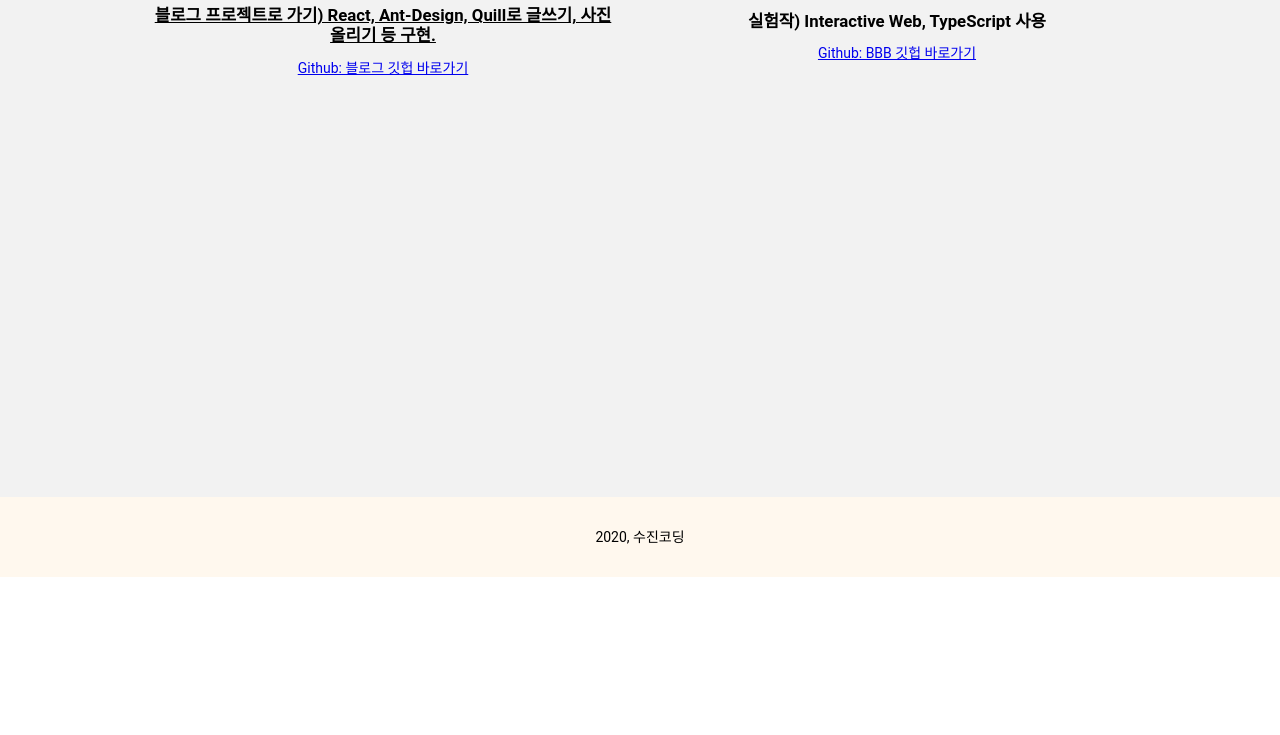
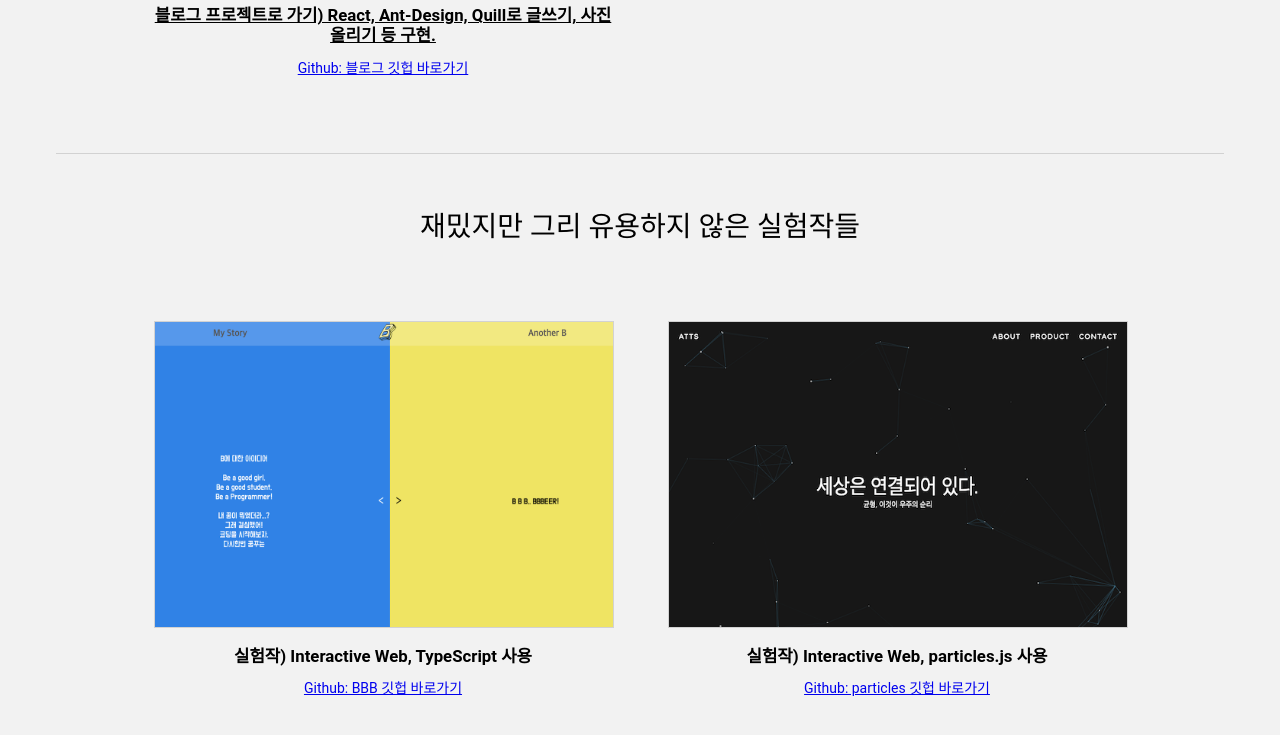
Before and after one commit to sujinlim0101/portfolio, a website: page projects.html in a window 1280 px wide. Shown: the part 1121-1856 px from the top of the page. Before the commit the page ends 1698 px from the top, so only its background shows below. Drawn offline with Linux system fonts and the light colour scheme.

Commit message:
Add project e

```diff
--- a/projects.html
+++ b/projects.html
@@ -58,6 +58,13 @@
                             </div>
                         </a>
                     </div>
+
+                </div>
+            </div>
+            <div class="experiment-container">
+                <div class="experiment-descritption">재밌지만 그리 유용하지 않은 실험작들</div>
+                <div class="img-container">
+                    <div class="grid-container">
                         <div class="project d">
                             <a class="web-link" href="https://master.d3e8bvmadwhrqz.amplifyapp.com/">
                                 <div>
@@ -69,8 +76,20 @@
                                 </div>
                             </a>
                         </div>
+                        <div class="project e">
+                            <a class="web-link" href="https://master.dv7kw3y7ob82i.amplifyapp.com/">
+                                <div>
+                                    <img src="./public/src/images/project/space.png">
+                                </div>
+                                <p>실험작) Interactive Web, particles.js 사용</p>
+                                <div class="github">
+                                    <a class="github-link" href="https://github.com/sujinlim0101/particles-css">Github: particles 깃헙 바로가기 </a>
+                                </div>
+                            </a>
+                        </div>
+                    </div>
+                </div>
 
-                </div>
             </div>
         </div>
 
--- a/public/src/css/projects.css
+++ b/public/src/css/projects.css
@@ -78,6 +78,14 @@ p {
   padding-top: 1rem;
   color: blue;
 }
+.experiment-descritption {
+  display: block;
+  text-align: center;
+  border-top: 1px solid #d2d2d2;
+  font-size: 2rem;
+  padding-top: 2em;
+  margin: 2em;
+}
 /* IE10+ */
 @media screen and (-ms-high-contrast: active), (-ms-high-contrast: none) {
   .grid-container {
```
Also changed, not shown: public/src/images/project/space.png (added), 4 other files. Lines whose indentation alone changed are shown as unchanged.
